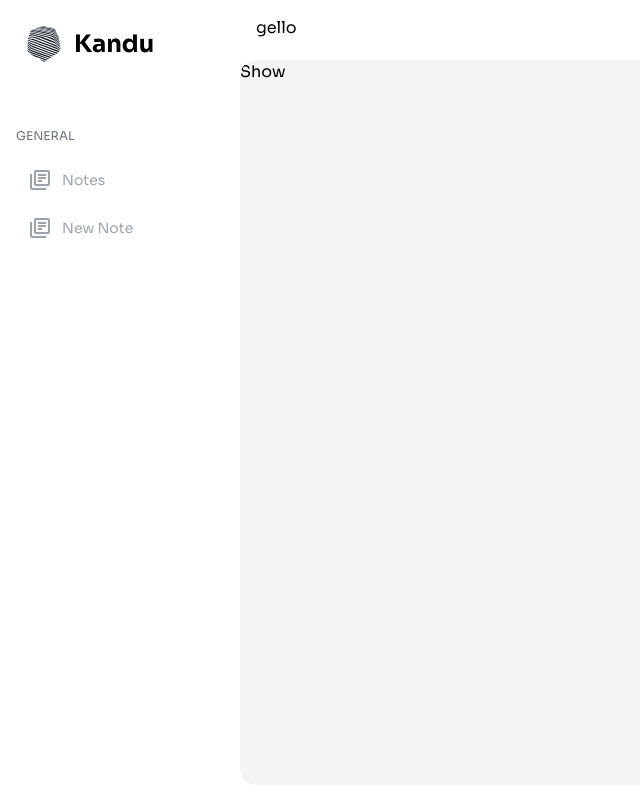
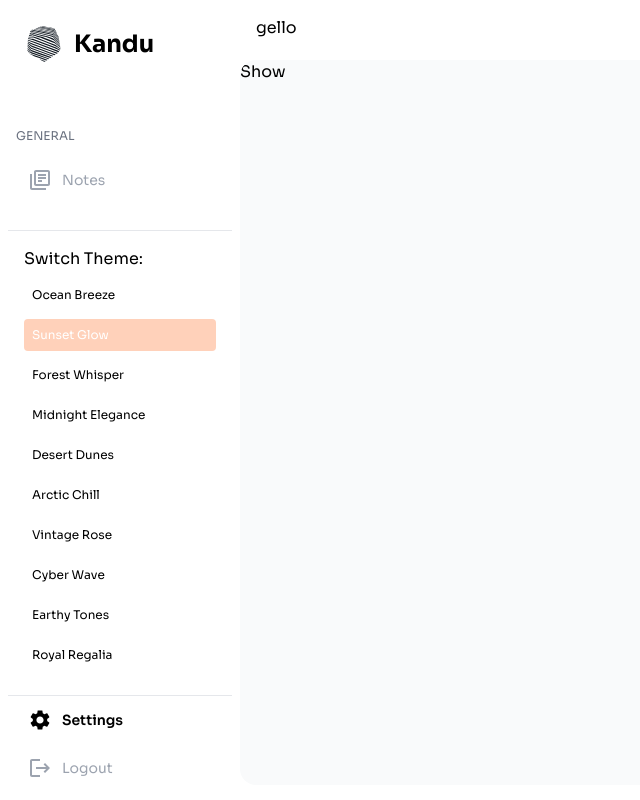
Before and after one commit to MichaelEdes/my-dashboard, a React (Vite) app in the folder frontend/: page /settings in a window 1280 px wide. Shown: the whole page, without its empty margins (0-640 px from the left). Built offline with nearby package versions, Linux system fonts and the light colour scheme.

Commit message:
update note features

```diff
--- a/frontend/src/components/forms/NoteForm.tsx
+++ b/frontend/src/components/forms/NoteForm.tsx
@@ -1,7 +1,7 @@
 import React, { Suspense, useState } from "react";
 import { useForm } from "react-hook-form";
 import ReactQuill from "react-quill";
-import { useNavigate } from "react-router-dom";
+import { Navigate, useNavigate } from "react-router-dom";
 import { INote } from "../../types/interfaces/INote";
 
 export function NoteForm() {
@@ -64,6 +64,7 @@ export function NoteForm() {
         const updatedNotes = [...notes, createdNote];
         localStorage.setItem("notes", JSON.stringify(updatedNotes));
 
+        navigate("/");
         setFormTags([]);
         setBody("");
       } else {
@@ -93,16 +94,15 @@ export function NoteForm() {
   };
 
   return (
-    <>
-      <h1>Form</h1>
+    <div className="p-4">
       <form
-        className="p-10 border rounded-2xl mx-10 flex flex-col gap-[30px]"
+        className="p-10 rounded-2xl flex flex-col bg-white gap-[30px]"
         onSubmit={handleSubmit(onSubmit)}
       >
         <div>
           <input
-            className="text-5xl my-[30px] focus:outline-none w-full"
-            placeholder="Title..."
+            className="text-2xl focus:outline-none w-full"
+            placeholder="Note Title..."
             maxLength={40}
             {...register("title", {
               required: true,
@@ -113,7 +113,7 @@ export function NoteForm() {
         <hr className="-mt-[10px] -mb-[0px]" />
         <div className="flex flex-col gap-[20px]">
           <input
-            className="focus:outline-none w-full disabled:opacity-70  p-4 border rounded-lg"
+            className="focus:outline-none w-full disabled:opacity-70 placeholder:text-gray-400 p-4 border rounded-lg"
             placeholder={
               formTags.length < 5 ? "Enter Tags" : "Max tags reached"
             }
@@ -128,7 +128,7 @@ export function NoteForm() {
             <div className="flex flex-row gap-[10px] max-w-full flex-wrap -mt-[10px] -mb-[5px]">
               {formTags.map((tag, index) => (
                 <span
-                  className="bg-red-200 pl-[20px] rounded-lg w-fit flex flex-row gap-[10px] "
+                  className="bg-[--backgrou] text-[--text] pl-[20px] rounded-lg w-fit flex text-sm flex-row gap-[10px] "
                   key={index}
                 >
                   <p className="py-[5px]">{tag}</p>
@@ -172,7 +172,7 @@ export function NoteForm() {
           <i className="fa-solid fa-floppy-disk"></i>
         </button>
       </form>
-    </>
+    </div>
   );
 }
 
--- a/frontend/src/pages/Dashboard/Dashboard.tsx
+++ b/frontend/src/pages/Dashboard/Dashboard.tsx
@@ -1,10 +1,12 @@
-import React, { useState } from "react";
+import React, { useState, useEffect } from "react";
 import { Routes, Route, Navigate, Link, useLocation } from "react-router-dom";
 
 import { NewNote } from "../Notes/NewNote";
 import NotesList from "../../pages/Notes/NotesList";
 import logo from "../../assets/logo.svg";
 import LibraryBooksOutlined from "@mui/icons-material/LibraryBooksOutlined";
+import SettingsIcon from "@mui/icons-material/Settings";
+import LogoutIcon from "@mui/icons-material/Logout";
 
 const themes = {
   "ocean-breeze": "Ocean Breeze",
@@ -20,8 +22,22 @@ const themes = {
 };
 
 function App() {
-  const [currentTheme, setCurrentTheme] = useState<string>("sunset-glow");
   const location = useLocation();
+  const [currentTheme, setCurrentTheme] = useState<string>("");
+
+  // Retrieve theme from localStorage on mount
+  useEffect(() => {
+    const savedTheme = localStorage.getItem("theme") || "sunset-glow";
+    setCurrentTheme(savedTheme);
+    document.documentElement.setAttribute("data-theme", savedTheme);
+  }, []);
+
+  // Update theme and save it to localStorage
+  const handleThemeChange = (theme: string) => {
+    setCurrentTheme(theme);
+    document.documentElement.setAttribute("data-theme", theme);
+    localStorage.setItem("theme", theme);
+  };
 
   const pageLinks = [
     {
@@ -29,24 +45,28 @@ function App() {
       element: <NotesList />,
       title: "Notes",
       icon: <LibraryBooksOutlined />
-    },
-    {
-      path: "/new",
-      element: <NewNote />,
-      title: "New Note",
-      icon: <LibraryBooksOutlined /> // Replace with another icon if needed
     }
   ];
 
-  const handleThemeChange = (theme: string) => {
-    setCurrentTheme(theme);
-    document.documentElement.setAttribute("data-theme", theme);
-  };
+  const pageLinks2 = [
+    {
+      path: "/settings",
+      element: <NotesList />,
+      title: "Settings",
+      icon: <SettingsIcon />
+    },
+    {
+      path: "/logout",
+      element: <NewNote />,
+      title: "Logout",
+      icon: <LogoutIcon />
+    }
+  ];
 
   return (
     <div className="flex h-screen overflow-hidden">
       {/* Sidebar */}
-      <aside className="p-2 sidebar w-[240px] flex flex-col bg-white z-10">
+      <aside className="p-2 sidebar w-[240px] flex flex-col bg-opacity-20 z-10">
         <Link
           to="/"
           className="p-4 text-2xl font-bold text-black flex items-center gap-[10px]"
@@ -67,9 +87,47 @@ function App() {
               <li key={link.path} className="px-2 relative">
                 <Link
                   to={link.path}
-                  className={` rounded-2xl p-3 w-full text-sm flex flex-row gap-[10px] items-center ${
+                  className={`rounded-2xl p-3 w-full text-sm flex flex-row gap-[10px] items-center ${
                     location.pathname === link.path
-                      ? " text-black font-semibold"
+                      ? "text-black font-semibold"
+                      : "text-gray-400"
+                  }`}
+                >
+                  {link.icon}
+                  {link.title}
+                  {location.pathname === link.path && (
+                    <span className="absolute h-[80%] top-[5%] -right-2 rounded-tl rounded-bl w-[5px] bg-[--accent]"></span>
+                  )}
+                </Link>
+              </li>
+            ))}
+          </ul>
+        </nav>
+        {/* Theme Switcher */}
+        <div className="p-4 border-t opacity-1">
+          <p className="mb-2">Switch Theme:</p>
+          {Object.entries(themes).map(([key, theme]) => (
+            <button
+              key={key}
+              className={`text-xs theme-button block w-full text-left p-2 rounded mb-2 ${
+                currentTheme === key ? "bg-[--accent] text-white" : ""
+              }`}
+              onClick={() => handleThemeChange(key)}
+              aria-label={`Switch to ${theme} theme`}
+            >
+              {theme}
+            </button>
+          ))}
+        </div>
+        <div className="border-t">
+          <ul className="text-xs">
+            {pageLinks2.map((link) => (
+              <li key={link.path} className="px-2 relative">
+                <Link
+                  to={link.path}
+                  className={`rounded-2xl p-3 w-full text-sm flex flex-row gap-[10px] items-center ${
+                    location.pathname === link.path
+                      ? "text-black font-semibold"
                       : "text-gray-400"
                   }`}
                 >
@@ -79,22 +137,6 @@ function App() {
               </li>
             ))}
           </ul>
-        </nav>
-        {/* Theme Switcher */}
-        <div className="p-4 border-t opacity-0">
-          <p className="mb-2">Switch Theme:</p>
-          {Object.entries(themes).map(([key, theme]) => (
-            <button
-              key={key}
-              className={`theme-button block w-full text-left p-2 rounded mb-2 ${
-                currentTheme === key ? "active-theme" : ""
-              }`}
-              onClick={() => handleThemeChange(key)}
-              aria-label={`Switch to ${theme} theme`}
-            >
-              {theme}
-            </button>
-          ))}
         </div>
       </aside>
 
@@ -103,7 +145,7 @@ function App() {
         <div className="sticky top-0 w-full h-[60px] z-10 bg-white z-20 p-4">
           gello
         </div>
-        <div className="rounded-2xl h-[calc(100vh_-_75px)] mr-4 bg-gray-100 overflow-scroll">
+        <div className="rounded-2xl h-[calc(100vh_-_75px)] mr-4 bg-gray-50 overflow-scroll">
           <Routes>
             {pageLinks.map((link) => (
               <Route key={link.path} path={link.path} element={link.element} />
@@ -112,6 +154,8 @@ function App() {
               <Route index element={<h1>Show</h1>} />
               <Route path="edit" element={<h1>Edit</h1>} />
             </Route>
+            <Route path="/new-note" element={<NewNote />}></Route>
+            <Route path="/edit-note/:id" element={<NewNote />} />
             <Route path="*" element={<Navigate to="/" />} />
           </Routes>
         </div>
--- a/frontend/src/pages/Notes/NotesList.tsx
+++ b/frontend/src/pages/Notes/NotesList.tsx
@@ -2,7 +2,8 @@ import { useEffect, useState } from "react";
 import { useForm } from "react-hook-form";
 import debounce from "lodash/debounce";
 import { NoteCard } from "../../components/NoteCard";
-
+import AddIcon from "@mui/icons-material/Add";
+import { Link } from "react-router-dom";
 interface INote {
   id: number;
   title: string;
@@ -17,6 +18,11 @@ export function NotesList() {
   const { register } = useForm({
     defaultValues: { body: "" }
   });
+  const [openDropdownId, setOpenDropdownId] = useState<number | null>(null);
+
+  const toggleDropdown = (id: number) => {
+    setOpenDropdownId((prev) => (prev === id ? null : id));
+  };
 
   useEffect(() => {
     const fetchNotes = async () => {
@@ -55,14 +61,25 @@ export function NotesList() {
 
   return (
     <div className="p-4">
-      <h1 className="text-2xl font-bold mb-4">Search Notes</h1>
+      <div className="bg-[--accent] rounded-full flex flex-row justify-between items-center  p-2 z-20 mb-[25px] sticky top-[20px] backdrop-blur-xl	bg-opacity-40">
+        <h1 className="text-lg  shrink-0 text-black font-semibold bg-white p-2 px-[20px] rounded-full">
+          Notes
+        </h1>
+        <div className="flex flex-row items-center gap-[10px]">
           <input
-        className="py-2 px-4 border rounded-lg mb-6 focus:outline-none w-full"
+            className="py-2 px-4 border text-sm rounded-full focus:outline-none w-[300px]"
             placeholder="Search for a note"
             maxLength={60}
             {...register("body")}
             onChange={(e) => handleSearch(e.target.value)}
           />
+          <Link to="/new-note">
+            <button className="bg-white hover:bg-[--background] hover:text-[--text] p-2 rounded-full">
+              <AddIcon />
+            </button>
+          </Link>
+        </div>
+      </div>
 
       {/* Masonry-like Layout */}
       <div className="columns-2 md:columns-3 lg:columns-4 gap-4">
@@ -74,6 +91,8 @@ export function NotesList() {
               body={note.body}
               tags={note.tags}
               created_at={note.created_at}
+              isDropdownOpen={openDropdownId === note.id}
+              toggleDropdown={() => toggleDropdown(note.id)}
             />
           </div>
         ))}
--- a/frontend/src/styles/NoteForm.css
+++ b/frontend/src/styles/NoteForm.css
@@ -84,7 +84,7 @@
 
 .ql-editor.ql-blank::before {
   left: 1.3rem;
-  color: #7571719f;
+  color: #9ca3af;
   font-style: normal;
 }
 
```
Also changed, not shown: frontend/src/components/NoteCard.tsx (+42 -8 lines). Lines whose indentation alone changed are shown as unchanged.
